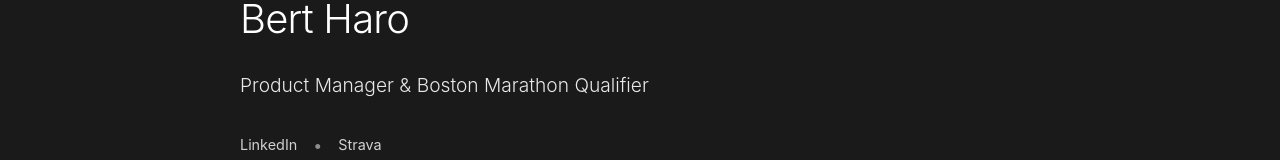
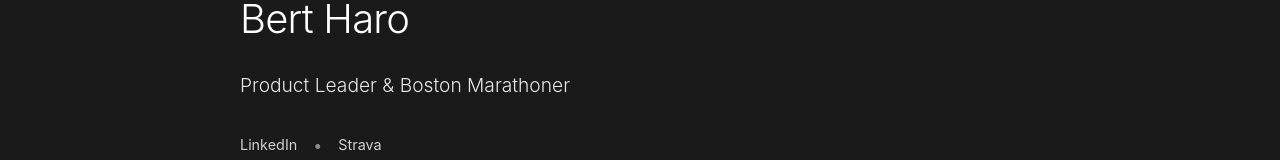
Before and after one commit to bertharo/portfolio, a React (Create React App) app: page / in a window 1280 px wide. Shown: the part 136-296 px from the top of the page. Built offline with nearby package versions, Linux system fonts and the light colour scheme.

Commit message:
Update subtitle to 'Product Leader & Boston Marathoner'

```diff
--- a/src/App.js
+++ b/src/App.js
@@ -30,7 +30,7 @@ function App() {
             marginBottom: '2rem',
             fontWeight: '300'
           }}>
-            Product Manager & Boston Marathon Qualifier
+            Product Leader & Boston Marathoner
           </p>
           <div style={{
             display: 'flex',
```
